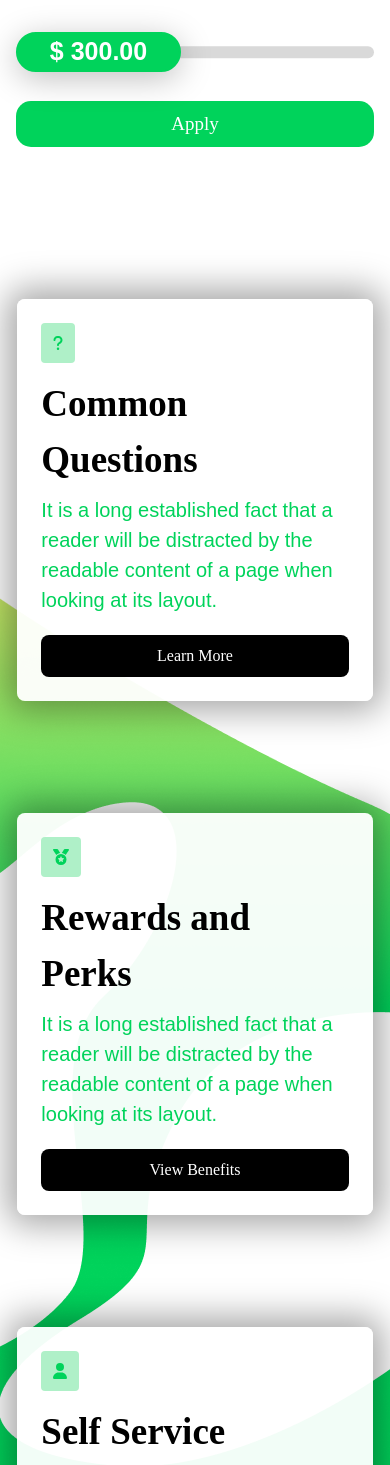
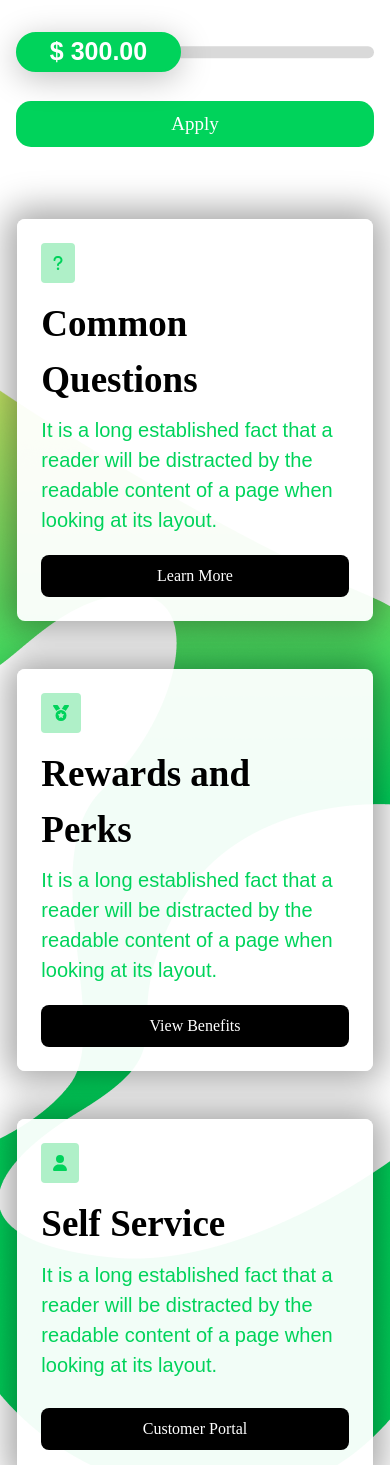
Before and after one commit to rcdflorez/clover-front, a Gatsby site: page / in a window 390 px wide. Shown: the part 418-1883 px from the top of the page. Built offline with nearby package versions, Linux system fonts and the light colour scheme; Gatsby itself is replaced by a stand-in of ours; a web font is replaced by a local one.

Commit message:
Responsive issues

```diff
--- a/src/pages/index.js
+++ b/src/pages/index.js
@@ -74,7 +74,7 @@ export default function Home() {
             </article>
            <div className="flex justify-evenly items-center">
             <div className="pt-4 gap-2">
-              <div className="grid grid-cols-1 lg:grid-cols-[4fr_4fr_4fr] mb-4 md:mb-[35px] gap-5 mt-28 items-start">
+              <div className="grid grid-cols-1 lg:grid-cols-[4fr_4fr_4fr] mb-4 md:mb-[35px] gap-5 mt-8 md:mt-28 items-start">
                 <div className="col-span-1 flex justify-center">
                   <div className="bg-white bg-opacity-95 rounded-lg p-6 cardShadow w-[95%] md:w-[65%] lg:w-full aspect-square flex flex-col justify-between">
                     <div>
@@ -97,7 +97,7 @@ export default function Home() {
                 </div>
               </div>
 
-              <div className="grid grid-cols-1 lg:grid-cols-[4fr_4fr_4fr] mb-4 md:mb-[35px] gap-5 mt-28 items-start">
+              <div className="grid grid-cols-1 lg:grid-cols-[4fr_4fr_4fr] mb-4 md:mb-[35px] gap-5 mt-12 md:mt-28 items-start">
                 <div className="col-span-1 flex justify-center">
                   <div className="bg-white bg-opacity-95 rounded-lg p-6 cardShadow w-[95%] md:w-[65%] lg:w-full aspect-square flex flex-col justify-between">
                     <div>
@@ -122,7 +122,7 @@ export default function Home() {
                 </div>
               </div>
 
-              <div className="grid grid-cols-1 lg:grid-cols-[4fr_4fr_4fr] mb-4 md:mb-[35px] gap-5 mt-28 items-start">
+              <div className="grid grid-cols-1 lg:grid-cols-[4fr_4fr_4fr] mb-4 md:mb-[35px] gap-5 mt-12 md:mt-28 items-start">
                 <div className="col-span-1 flex justify-center">
                   <div className="bg-white bg-opacity-95 rounded-lg p-6 cardShadow w-[95%] md:w-[65%] lg:w-full aspect-square flex flex-col justify-between">
                     <div>
--- a/src/styles/global.css
+++ b/src/styles/global.css
@@ -393,9 +393,9 @@ footer a[aria-current="page"] {
         margin-top: 65px;
     }
 
-    /* .footerLogo{
-        width: 35%;
-    } */
+    .footerLogo a{
+        font-size: 14px;
+    }
     .headLogo {
         width: 15%;
     }
```
